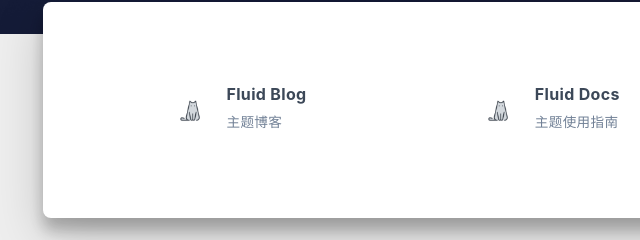
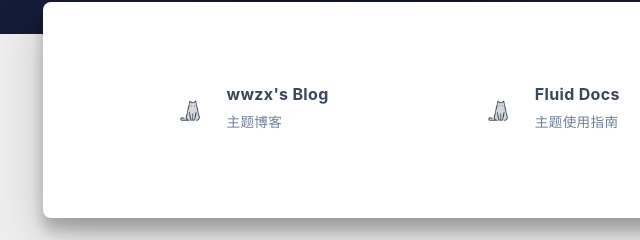
Before and after one commit to pzlzx/pzlzx.github.io, a plain HTML site: page links/index.html in a window 1280 px wide. Shown: the part 446-686 px from the top of the page, 42-682 px from the left. Drawn offline with nearby package versions, Linux system fonts and the light colour scheme; some packages are replaced by stand-ins of ours; a script that the page names is missing; a small style sheet from the web is missing.

Commit message:
Site updated: 2023-12-18 21:06:29

```diff
--- a/links/index.html
+++ b/links/index.html
@@ -221,12 +221,12 @@
         <div class="card-content">
 
             <div class="link-avatar my-auto">
-              <img src="/img/favicon.png" srcset="/img/loading.gif" lazyload alt="Fluid Blog"
+              <img src="/img/favicon.png" srcset="/img/loading.gif" lazyload alt="wwzx&#39;s Blog"
                    onerror="this.onerror=null; this.src=this.srcset='/img/avatar.png'"/>
             </div>
 
           <div class="link-text">
-            <div class="link-title">Fluid Blog</div>
+            <div class="link-title">wwzx's Blog</div>
             <div class="link-intro">主题博客</div>
           </div>
         </div>
```
Also changed, not shown: tags/index.html (+1 -1 lines), img/3B930AB0F06BAE52E4DF4B7D4CA9D7B2.png (added).
